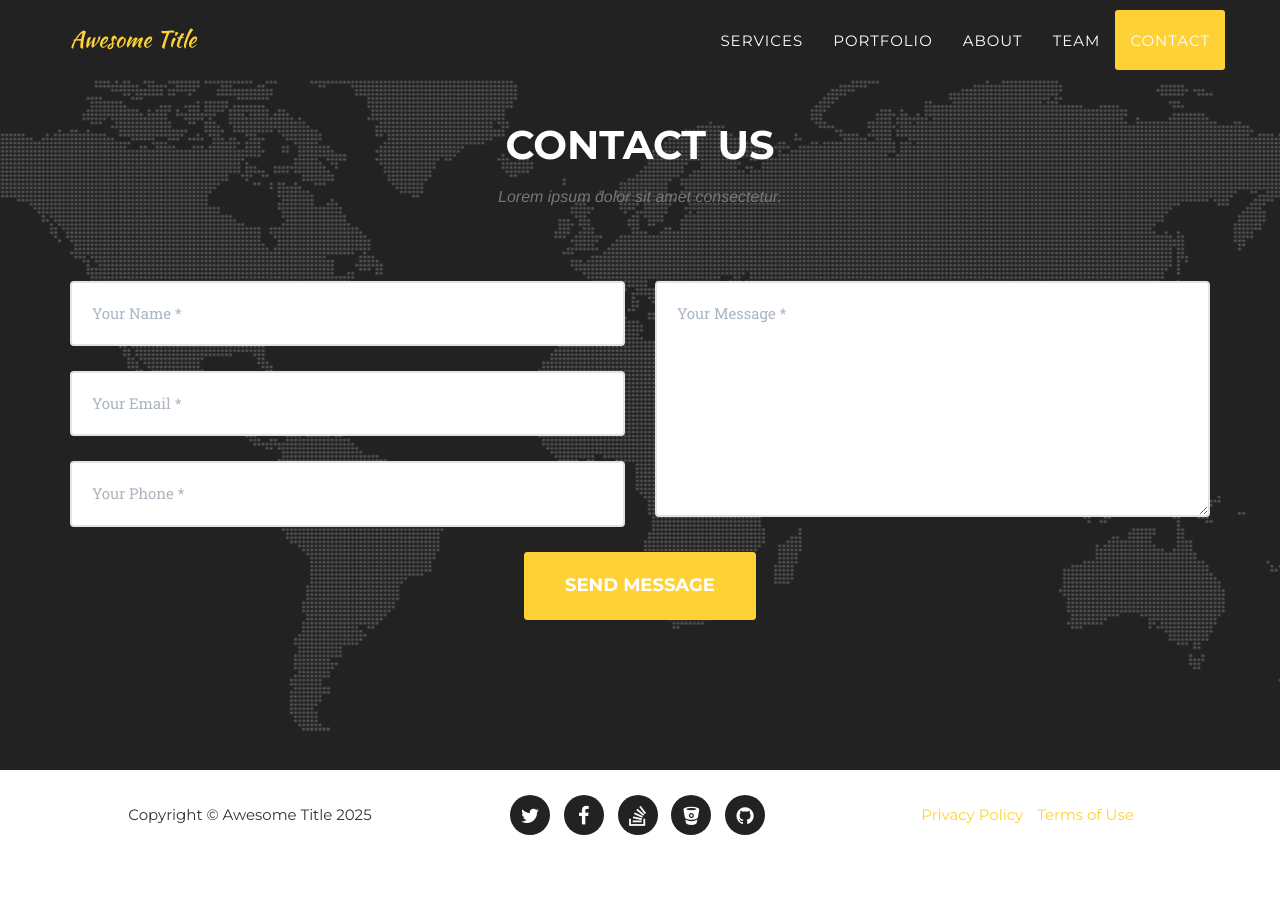
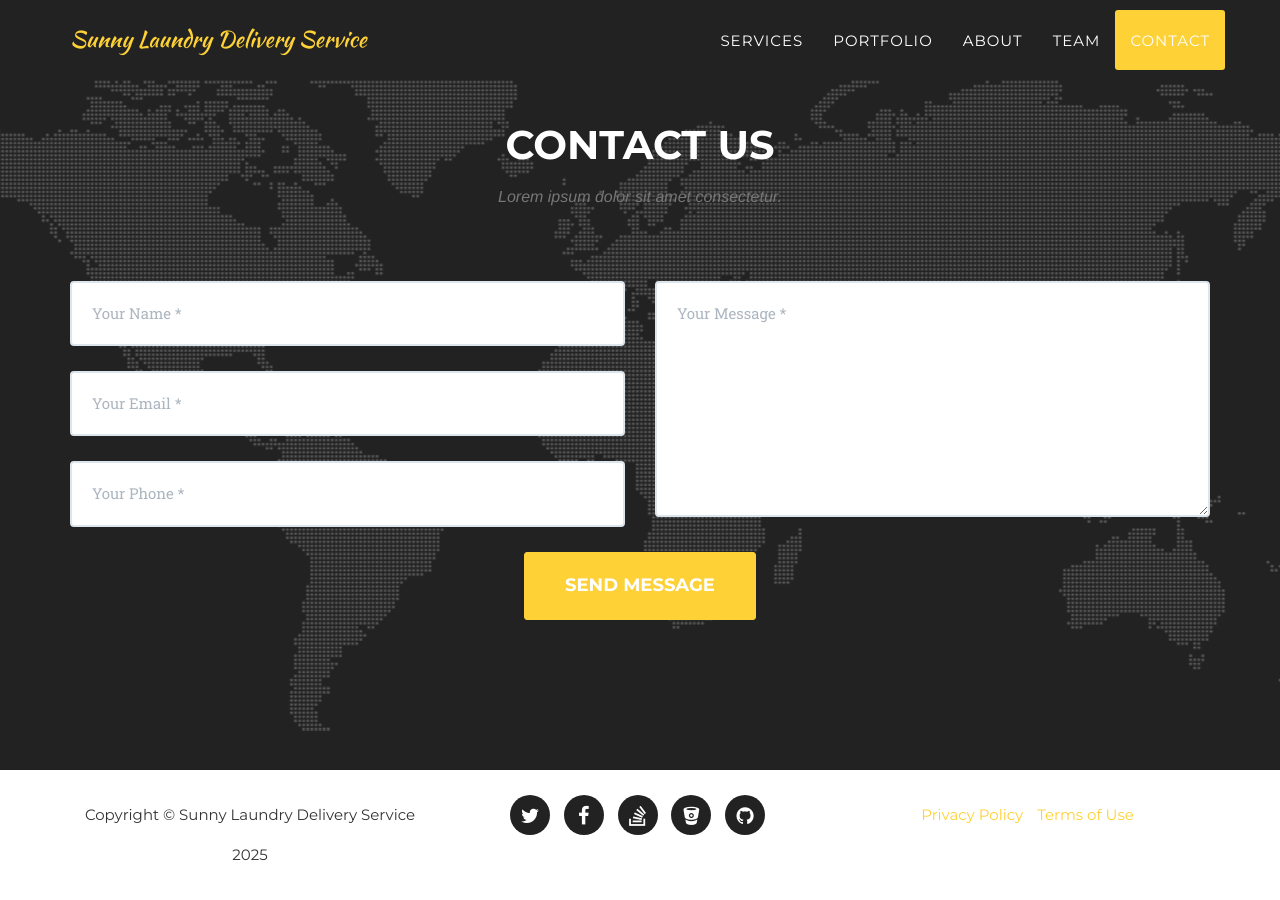
Before and after one commit to ellerose1618/sunny-laundry-mod, a Jekyll site: the page built from index.html, in a window 1280 px wide and 900 px high, scrolled down 5676 px. Built offline with Jekyll 4.4.1, drawn with Linux system fonts in a browser that asks for light colours; some web fonts are replaced; before the commit the page ends 6536 px from its top, so only the background shows below that.

Commit message:
Update _config.yml

```diff
--- a/_config.yml
+++ b/_config.yml
@@ -1,9 +1,9 @@
-url: https://y7kim.github.io
+url: https://sunny-day.co.nz
 baseurl: /agency-jekyll-theme/
 
 # Site settings
-title: Awesome Title
-email: your-email@domain.com
+title: Sunny Laundry Delivery Service
+email: info@sunny-day.co.nz
 description: "Write an awesome description for your new site here. You can edit this line in _config.yml. It will appear in your document head meta (for Google search results) and in your feed.xml site description."
 
 
```
